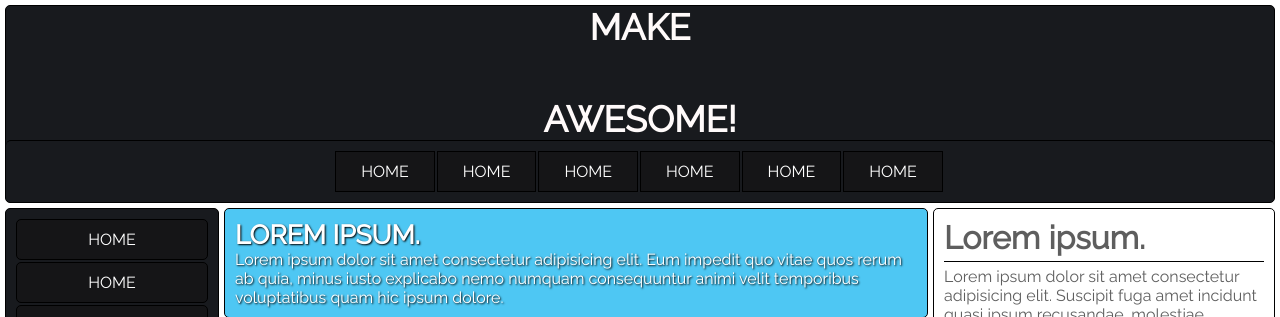
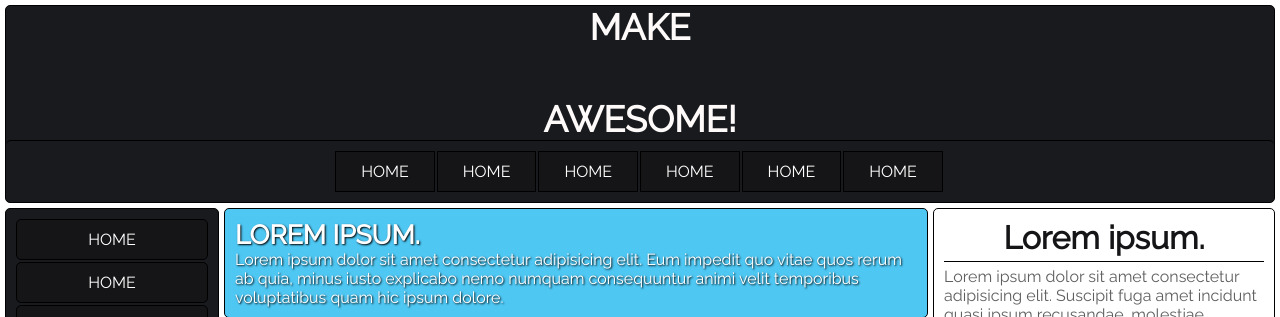
Before and after one commit to Emellane/openclassrooms, a plain HTML site: page index.html in a window 1280 px wide. Shown: the top 317 px of the page. Drawn offline with Linux system fonts and the light colour scheme.

Commit message:
fix class

```diff
--- a/css/style.css
+++ b/css/style.css
@@ -165,7 +165,7 @@ footer {
 }
 
 /* header sideabar right / h1 header barre de droite */
-.siderbar_right_header {
+.sidebar_right_header {
     color: #151517;
     text-align: center;
 }
```
